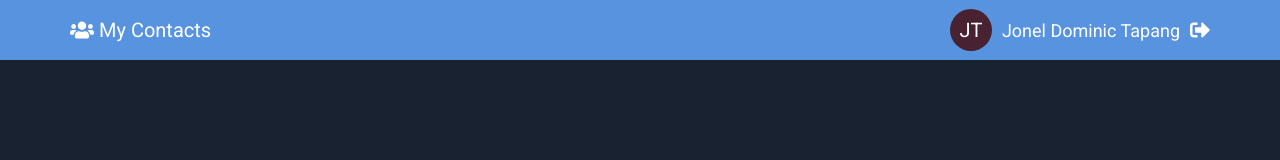
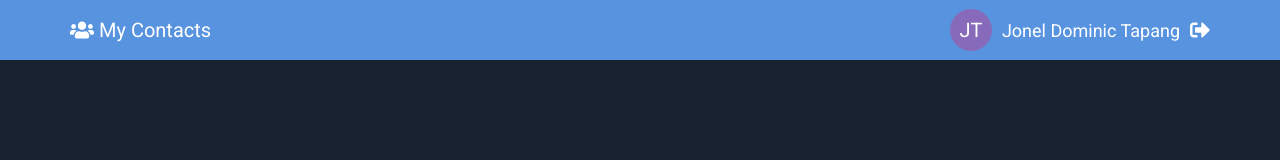
Before and after one commit to joneldominic/User-Contact-Management-App, a React (Create React App) app in the folder frontend/: page /contacts in a window 1280 px wide. Shown: the top 160 px of the page. Built offline with nearby package versions, Linux system fonts and the light colour scheme.

Commit message:
Improve Avatar

```diff
--- a/frontend/src/components/Header/Header.js
+++ b/frontend/src/components/Header/Header.js
@@ -14,6 +14,8 @@ import {
   SignOutButton,
 } from "./style";
 
+import { stringToColor } from "../../util/helper-functions";
+
 const Header = () => {
   return (
     <AppBar>
@@ -24,7 +26,7 @@ const Header = () => {
             My Contacts
           </LogoWrapper>
           <ProfileWrapper>
-            <Avatar>JT</Avatar>
+            <Avatar backgroundColor={stringToColor("Jonel Tapang")}>JT</Avatar>
             <UserName>Jonel Dominic Tapang</UserName>
             <SignOutButton>
               <FaSignOutAlt />
--- /dev/null
+++ b/frontend/src/util/helper-functions.js
@@ -0,0 +1,17 @@
+export const stringToColor = (string) => {
+  let hash = 0;
+  let i;
+
+  for (i = 0; i < string.length; i += 1) {
+    hash = string.charCodeAt(i) + ((hash << 5) - hash);
+  }
+
+  let color = "#";
+
+  for (i = 0; i < 3; i += 1) {
+    const value = (hash >> (i * 8)) & 0xff;
+    color += `00${value.toString(16)}`.substr(-2);
+  }
+
+  return color;
+};
```
